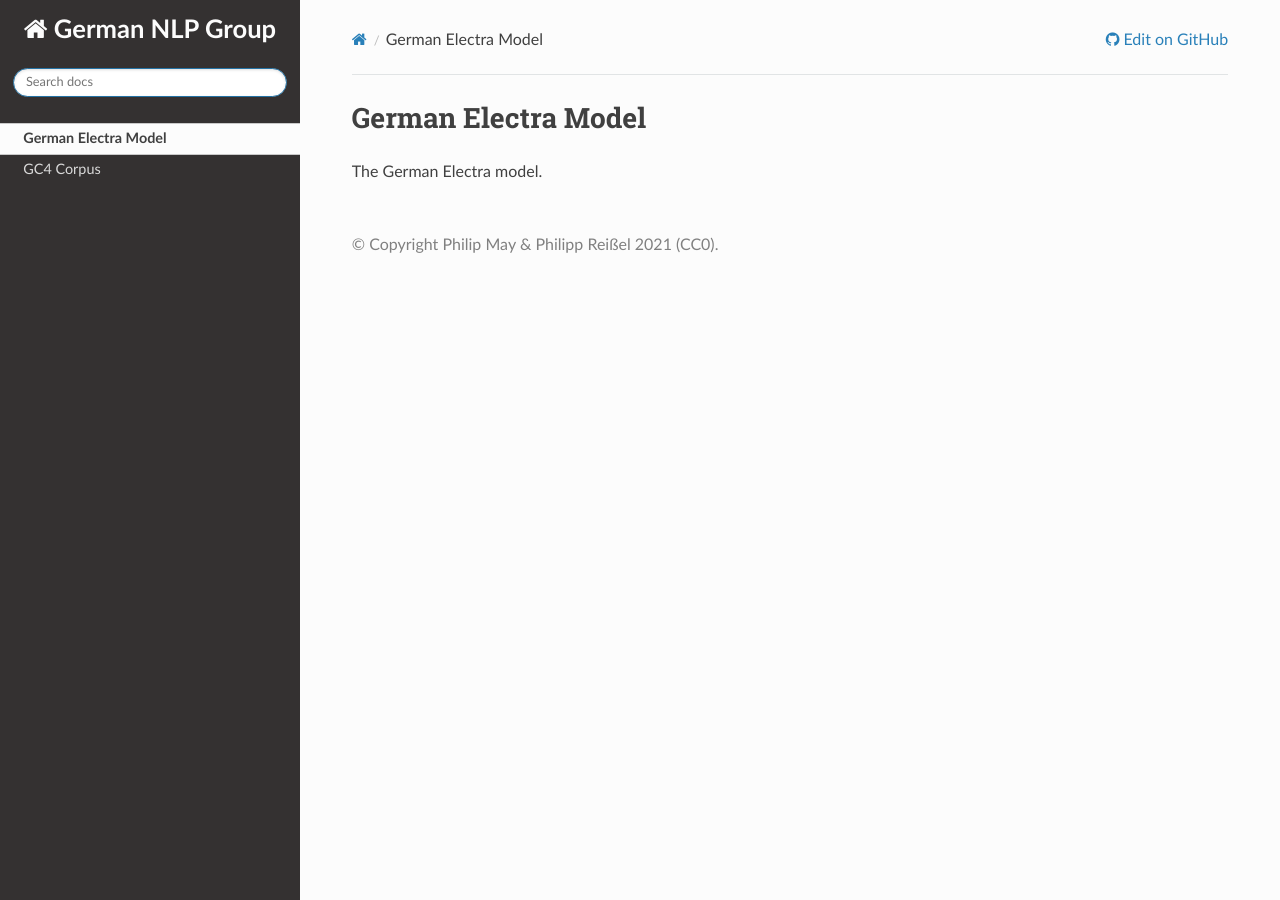
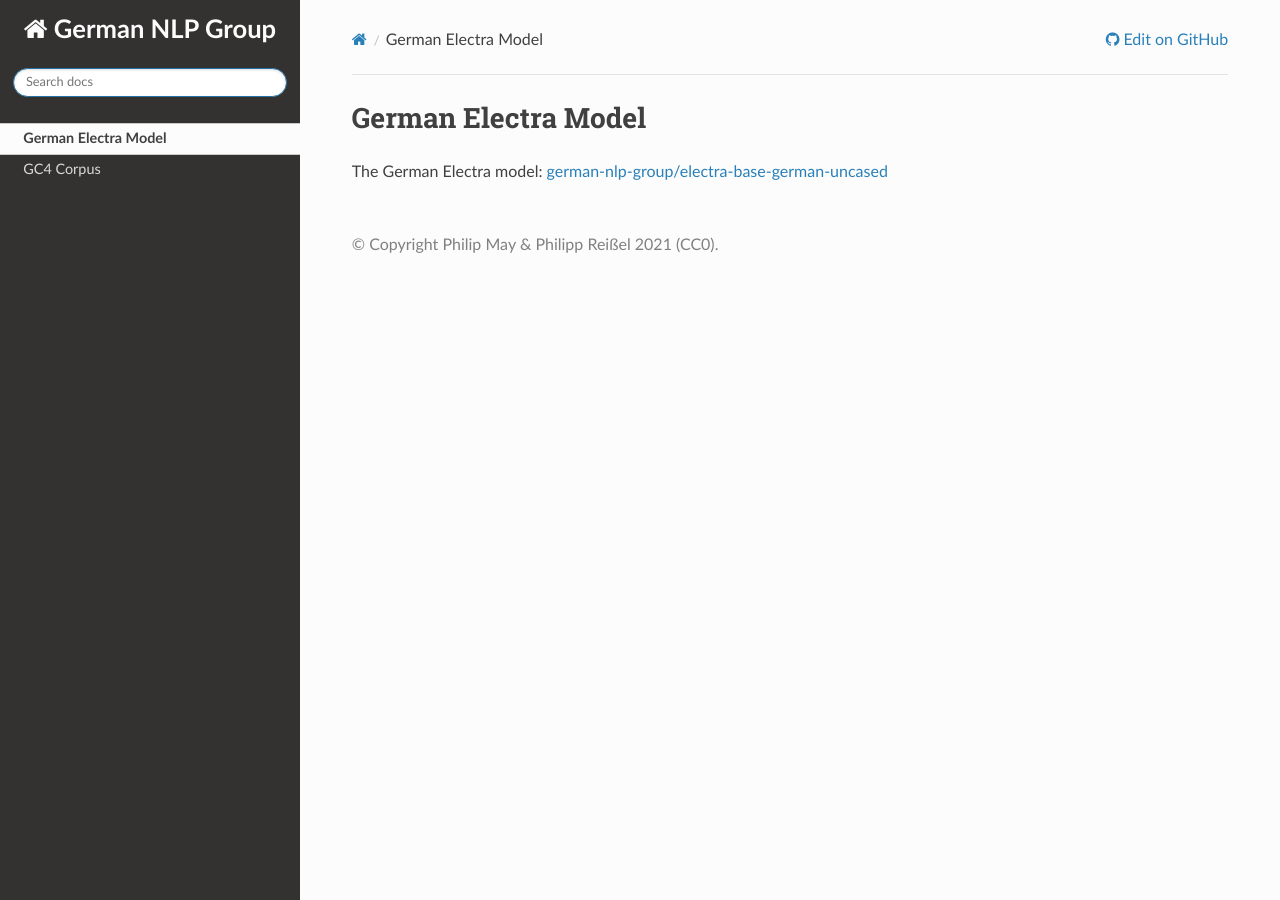
Before and after one commit to German-NLP-Group/German-NLP-Group.github.io, a Sphinx documentation site: the page built from source/projects/electra-base-german-uncased.md, in a window 1280 px wide. Built offline with Sphinx 7.4.7 and the Read the Docs theme 2.0.0, drawn with Linux system fonts in a browser that asks for light colours.

Commit message:
Update electra-base-german-uncased.md

```diff
--- a/source/projects/electra-base-german-uncased.md
+++ b/source/projects/electra-base-german-uncased.md
@@ -1,2 +1,2 @@
 # German Electra Model
-The German Electra model.
+The German Electra model: [german-nlp-group/electra-base-german-uncased](https://huggingface.co/german-nlp-group/electra-base-german-uncased)
```
